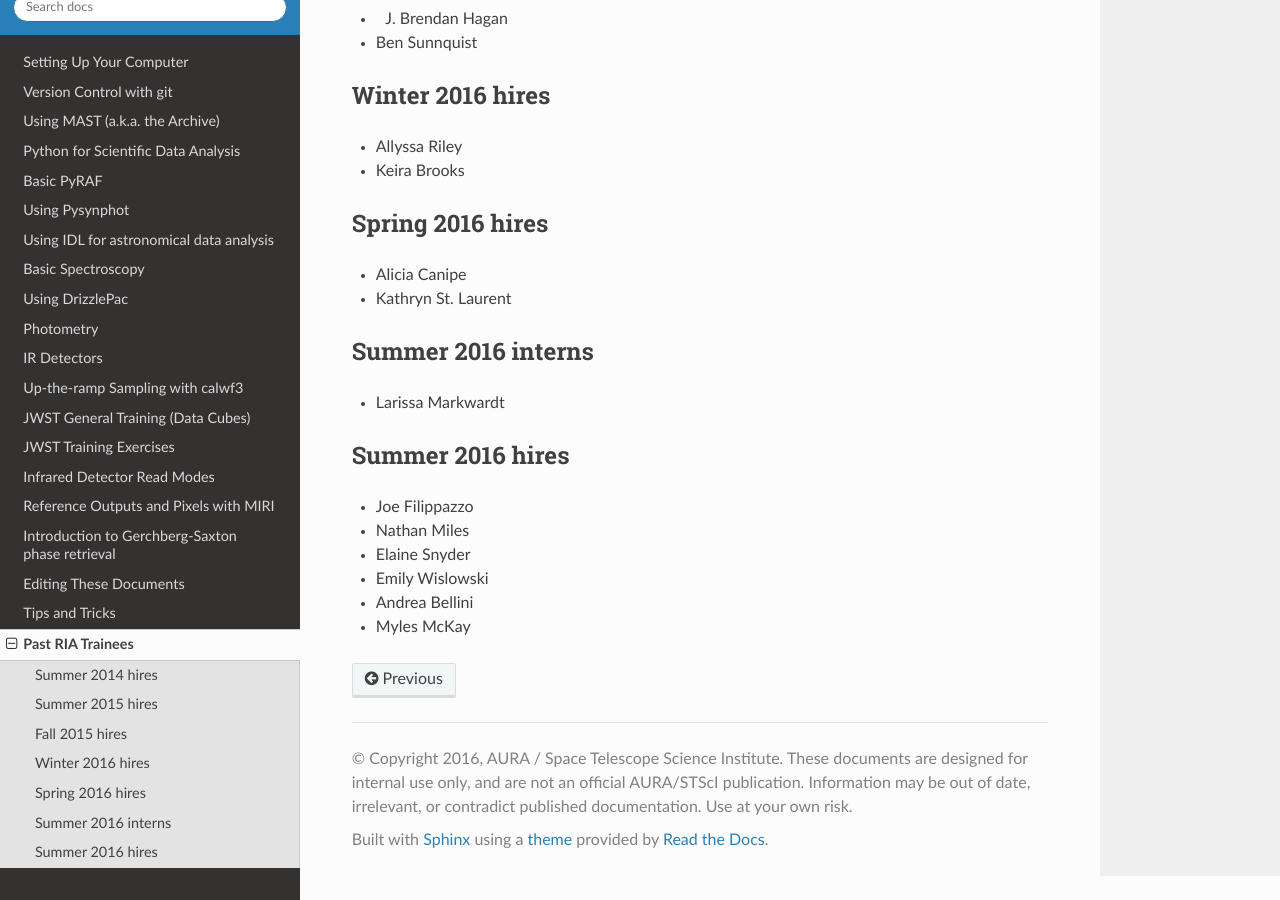
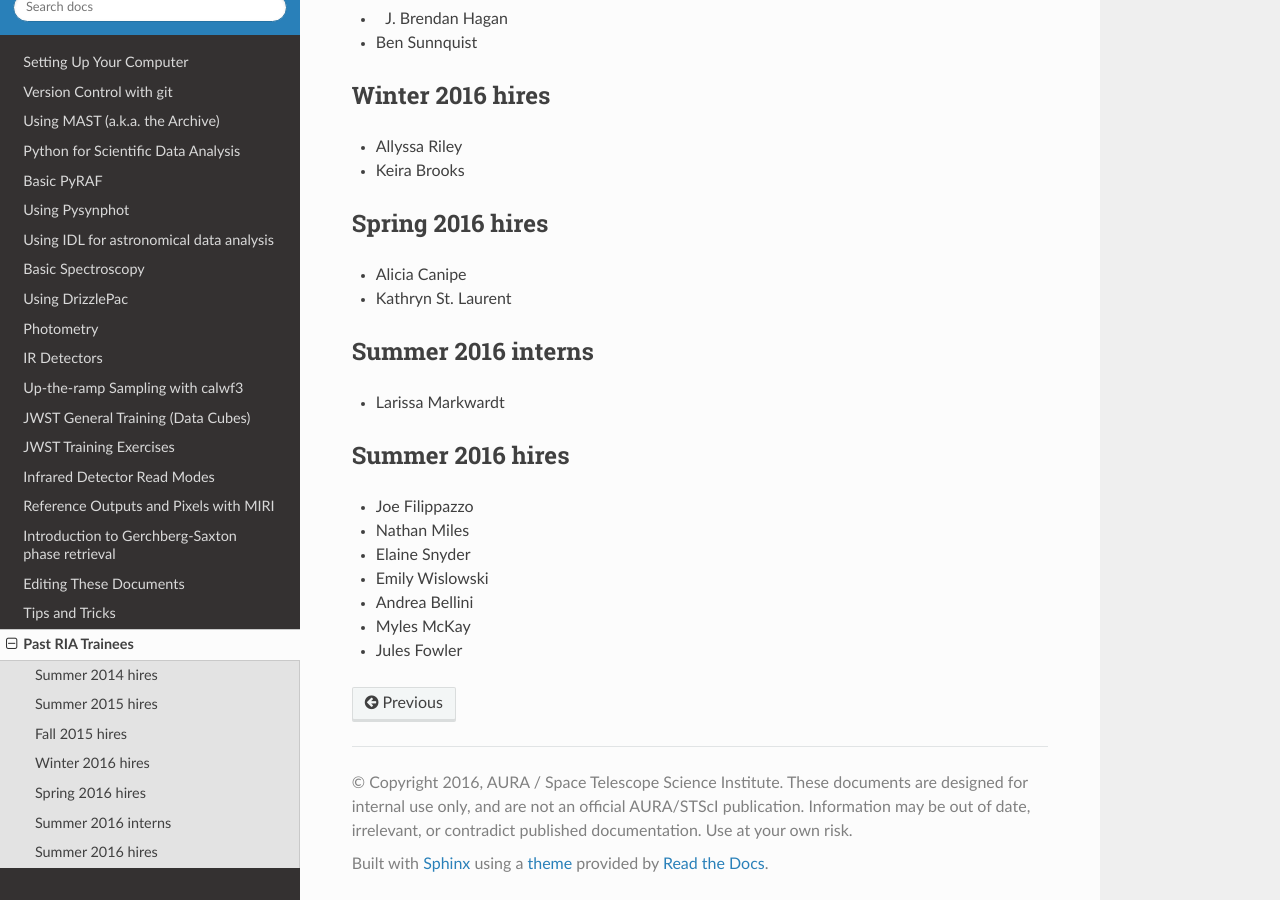
Before and after one commit to staceybright/training-library, a Sphinx documentation site: the page built from source/trainees.txt, in a window 1280 px wide and 900 px high, scrolled down 777 px. Built offline with Sphinx 7.4.7 and the Read the Docs theme 2.0.0, drawn with Linux system fonts in a browser that asks for light colours.

Commit message:
Adding my name to the noble list of trainees before me.

```diff
--- a/source/trainees.txt
+++ b/source/trainees.txt
@@ -59,3 +59,4 @@ Summer 2016 hires
 * Emily Wislowski
 * Andrea Bellini
 * Myles McKay
+* Jules Fowler
```
